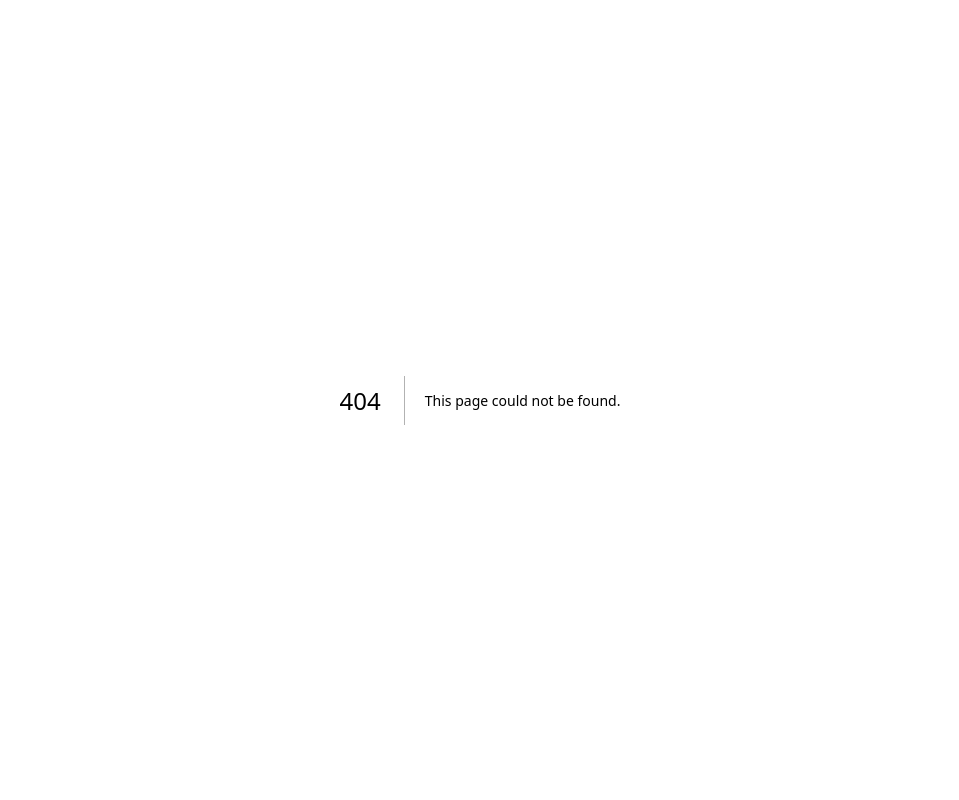
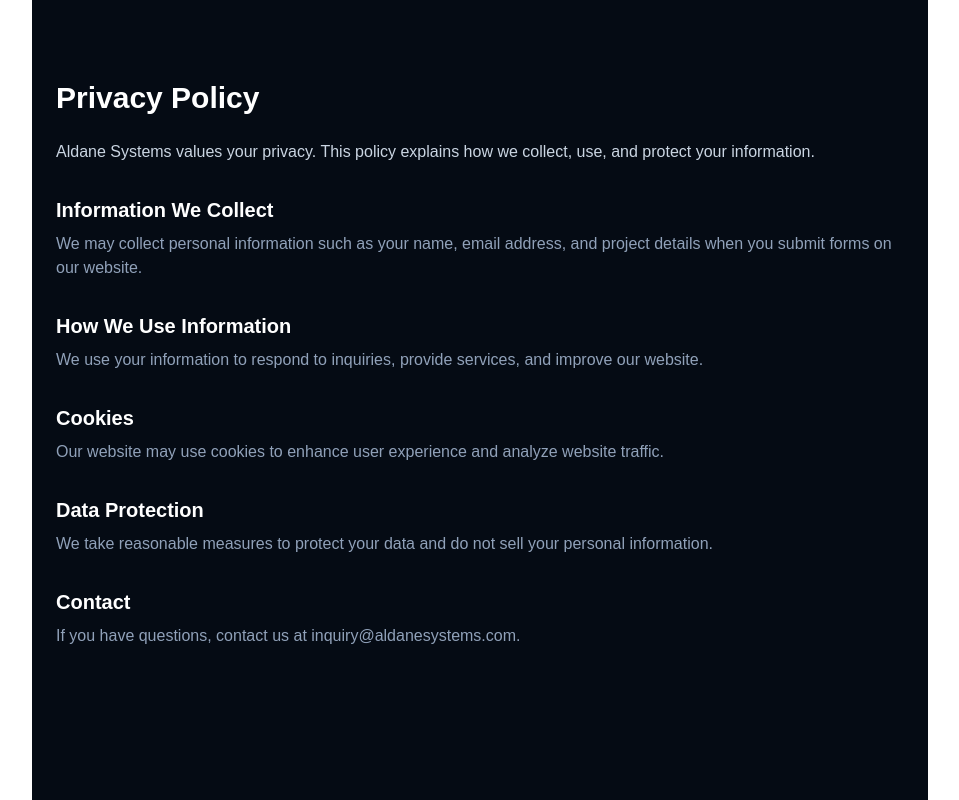
Before and after one commit to aldaneharry-source/aldane-site, a Next.js app: page /privacy in a window 1280 px wide. Before the commit this address had no page. Shown: the whole page, without its empty margins (160-1119 px from the left). Built offline with nearby package versions, Linux system fonts and the light colour scheme.

Commit message:
Add Privacy Policy page
This page outlines the privacy policy, including information collection, usage, cookies, data protection, and contact details.

```diff
--- /dev/null
+++ b/app/privacy/page.tsx
@@ -0,0 +1,45 @@
+export const metadata = {
+  title: "Privacy Policy | Aldane Systems",
+};
+
+export default function PrivacyPage() {
+  return (
+    <main className="min-h-screen bg-[#050B14] text-white px-6 py-20 max-w-4xl mx-auto">
+      <h1 className="text-3xl font-bold mb-6">Privacy Policy</h1>
+
+      <p className="text-slate-300 mb-4">
+        Aldane Systems values your privacy. This policy explains how we collect,
+        use, and protect your information.
+      </p>
+
+      <h2 className="text-xl font-bold mt-8 mb-2">Information We Collect</h2>
+      <p className="text-slate-400">
+        We may collect personal information such as your name, email address,
+        and project details when you submit forms on our website.
+      </p>
+
+      <h2 className="text-xl font-bold mt-8 mb-2">How We Use Information</h2>
+      <p className="text-slate-400">
+        We use your information to respond to inquiries, provide services,
+        and improve our website.
+      </p>
+
+      <h2 className="text-xl font-bold mt-8 mb-2">Cookies</h2>
+      <p className="text-slate-400">
+        Our website may use cookies to enhance user experience and analyze
+        website traffic.
+      </p>
+
+      <h2 className="text-xl font-bold mt-8 mb-2">Data Protection</h2>
+      <p className="text-slate-400">
+        We take reasonable measures to protect your data and do not sell your
+        personal information.
+      </p>
+
+      <h2 className="text-xl font-bold mt-8 mb-2">Contact</h2>
+      <p className="text-slate-400">
+        If you have questions, contact us at inquiry@aldanesystems.com.
+      </p>
+    </main>
+  );
+}
```
